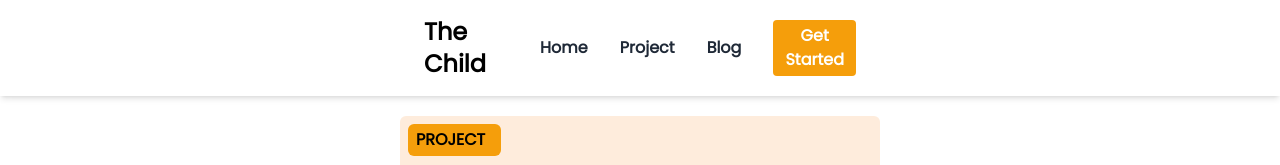
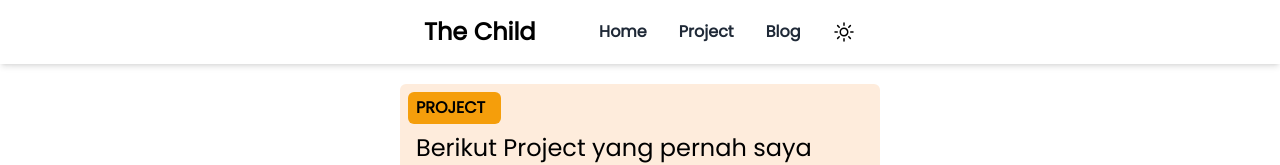
Before and after one commit to ddfrmnsh-dev/portfolio-ddfrmnsh, a Next.js app: page /project in a window 1280 px wide. Shown: the top 165 px of the page. Built offline with nearby package versions, Linux system fonts and the light colour scheme.

Commit message:
fix header

```diff
--- a/package.json
+++ b/package.json
@@ -9,7 +9,7 @@
     "lint": "next lint"
   },
   "dependencies": {
-    "@heroicons/react": "^2.0.18",
+    "@heroicons/react": "^2.2.0",
     "@types/node": "20.3.2",
     "@types/react": "18.2.14",
     "@types/react-dom": "18.2.6",
--- a/src/app/layout.tsx
+++ b/src/app/layout.tsx
@@ -1,30 +1,30 @@
-import Header from '@/components/Header'
-import './globals.css'
-import { Poppins } from 'next/font/google'
-import MainFooter from '@/components/Footer'
-import DefaultNavbar from '../components/Header'
+import Header from "../components/layout/Header";
+import "./globals.css";
+import { Poppins } from "next/font/google";
+// import MainFooter from "@/components/Footer";
+import DefaultNavbar from "../components/Header";
 
-const inter = Poppins({ weight: '400', preload: false})
+const inter = Poppins({ weight: "400", preload: false });
 // const inter = Poppins({ subsets: ['latin'] })
 
 export const metadata = {
-  title: 'Create Next App',
-  description: 'Generated by create next app',
-}
+  title: "Create Next App",
+  description: "Generated by create next app",
+};
 
 export default function RootLayout({
   children,
 }: {
-  children: React.ReactNode
+  children: React.ReactNode;
 }) {
   return (
     <html lang="en">
       <body className={inter.className}>
         {/* <Header /> */}
-        <DefaultNavbar />
+        <Header />
         {children}
-        <MainFooter />
+        {/* <MainFooter /> */}
       </body>
     </html>
-  )
+  );
 }
--- /dev/null
+++ b/src/components/layout/Header.tsx
@@ -0,0 +1,30 @@
+"use client";
+import { useState } from "react";
+import Logo from "../ui/Header/Logo";
+import LinkNavigation from "../ui/Header/Navigation";
+import DarkMode from "../ui/Header/SwitchDarkMode";
+export default function Header() {
+  const [open, setOpen] = useState(false);
+
+  return (
+    <div className="top-0 left-0 w-full sticky px-2 md:px-0 lg:px-96 z-10 shadow-md backdrop-blur-sm">
+      <div
+        className={`md:flex items-center justify-between ${
+          open ? "bg-white" : "bg-transparent"
+        } py-4 md:px-10 px-7`}
+      >
+        <div onClick={() => setOpen(!open)}>
+          <Logo open={open} />
+        </div>
+        <ul
+          className={`md:flex md:items-center md:pb-0 pb-12 absolute md:static md:z-auto z-[-1] left-0 w-full md:w-auto md:pl-0 pl-9 transition-all duration-500 ease-in ${
+            open ? "top-12 bg-white" : "top-[-490px] bg-transparent"
+          }`}
+        >
+          <LinkNavigation />
+        </ul>
+        <DarkMode />
+      </div>
+    </div>
+  );
+}
--- /dev/null
+++ b/src/components/ui/Header/Logo.tsx
@@ -0,0 +1,17 @@
+import { Bars3BottomRightIcon, XMarkIcon } from "@heroicons/react/24/solid";
+
+export interface LogoProps {
+  open: boolean;
+}
+export default function Logo({ open }: LogoProps) {
+  return (
+    <>
+      <div className="font-bold text-2xl cursor-pointer flex items-center">
+        <span>The Child</span>
+      </div>
+      <div className="absolute right-8 top-6 cursor-pointer md:hidden w-7 h-7">
+        {open ? <XMarkIcon /> : <Bars3BottomRightIcon />}
+      </div>
+    </>
+  );
+}
--- /dev/null
+++ b/src/components/ui/Header/Navigation.tsx
@@ -0,0 +1,32 @@
+import Link from "next/link";
+
+export default function LinkNavigation() {
+  return (
+    <>
+      <li className="md:ml-8 md:my-0 my-7 font-semibold">
+        <Link
+          href="/"
+          className="text-gray-800 hover:text-blue-400 duration-500"
+        >
+          Home
+        </Link>
+      </li>
+      <li className="md:ml-8 md:my-0 my-7 font-semibold">
+        <Link
+          href="/project"
+          className="text-gray-800 hover:text-blue-400 duration-500"
+        >
+          Project
+        </Link>
+      </li>
+      <li className="md:ml-8 md:my-0 my-7 font-semibold">
+        <Link
+          href="/blog"
+          className="text-gray-800 hover:text-blue-400 duration-500"
+        >
+          Blog
+        </Link>
+      </li>
+    </>
+  );
+}
--- /dev/null
+++ b/src/components/ui/Header/SwitchDarkMode.tsx
@@ -0,0 +1,13 @@
+"use client";
+import { useState } from "react";
+import IconMoon from "../Icon/IconMoon";
+import IconSun from "../Icon/IconSun";
+
+export default function DarkMode() {
+  const [check, setIsCheck] = useState(false);
+  return (
+    <div onClick={() => setIsCheck(!check)} className="hidden md:block">
+      {!check ? <IconSun /> : <IconMoon />}
+    </div>
+  );
+}
--- /dev/null
+++ b/src/components/ui/Icon/IconMoon.tsx
@@ -0,0 +1,20 @@
+export default function IconMoon() {
+  return (
+    <>
+      <svg
+        xmlns="http://www.w3.org/2000/svg"
+        fill="none"
+        viewBox="0 0 24 24"
+        strokeWidth="1.5"
+        stroke="currentColor"
+        className="w-6 h-6"
+      >
+        <path
+          strokeLinecap="round"
+          strokeLinejoin="round"
+          d="M21.752 15.002A9.718 9.718 0 0118 15.75c-5.385 0-9.75-4.365-9.75-9.75 0-1.33.266-2.597.748-3.752A9.753 9.753 0 003 11.25C3 16.635 7.365 21 12.75 21a9.753 9.753 0 009.002-5.998z"
+        />
+      </svg>
+    </>
+  );
+}
--- /dev/null
+++ b/src/components/ui/Icon/IconSun.tsx
@@ -0,0 +1,20 @@
+export default function IconSun() {
+  return (
+    <>
+      <svg
+        xmlns="http://www.w3.org/2000/svg"
+        fill="none"
+        viewBox="0 0 24 24"
+        strokeWidth="1.5"
+        stroke="currentColor"
+        className="w-6 h-6"
+      >
+        <path
+          strokeLinecap="round"
+          strokeLinejoin="round"
+          d="M12 3v2.25m6.364.386l-1.591 1.591M21 12h-2.25m-.386 6.364l-1.591-1.591M12 18.75V21m-4.773-4.227l-1.591 1.591M5.25 12H3m4.227-4.773L5.636 5.636M15.75 12a3.75 3.75 0 11-7.5 0 3.75 3.75 0 017.5 0z"
+        />
+      </svg>
+    </>
+  );
+}
--- a/tsconfig.json
+++ b/tsconfig.json
@@ -23,10 +23,9 @@
         "name": "next"
       }
     ],
+    "baseUrl": ".",
     "paths": {
-      "@/*": [
-        "./src/*"
-      ]
+      "@/components/*": ["components/*"]
     }
   },
   "include": [
```
Also changed, not shown: src/app/page.tsx (+29 -28 lines), 1 other file (tests, documents, lock files or other folders).
